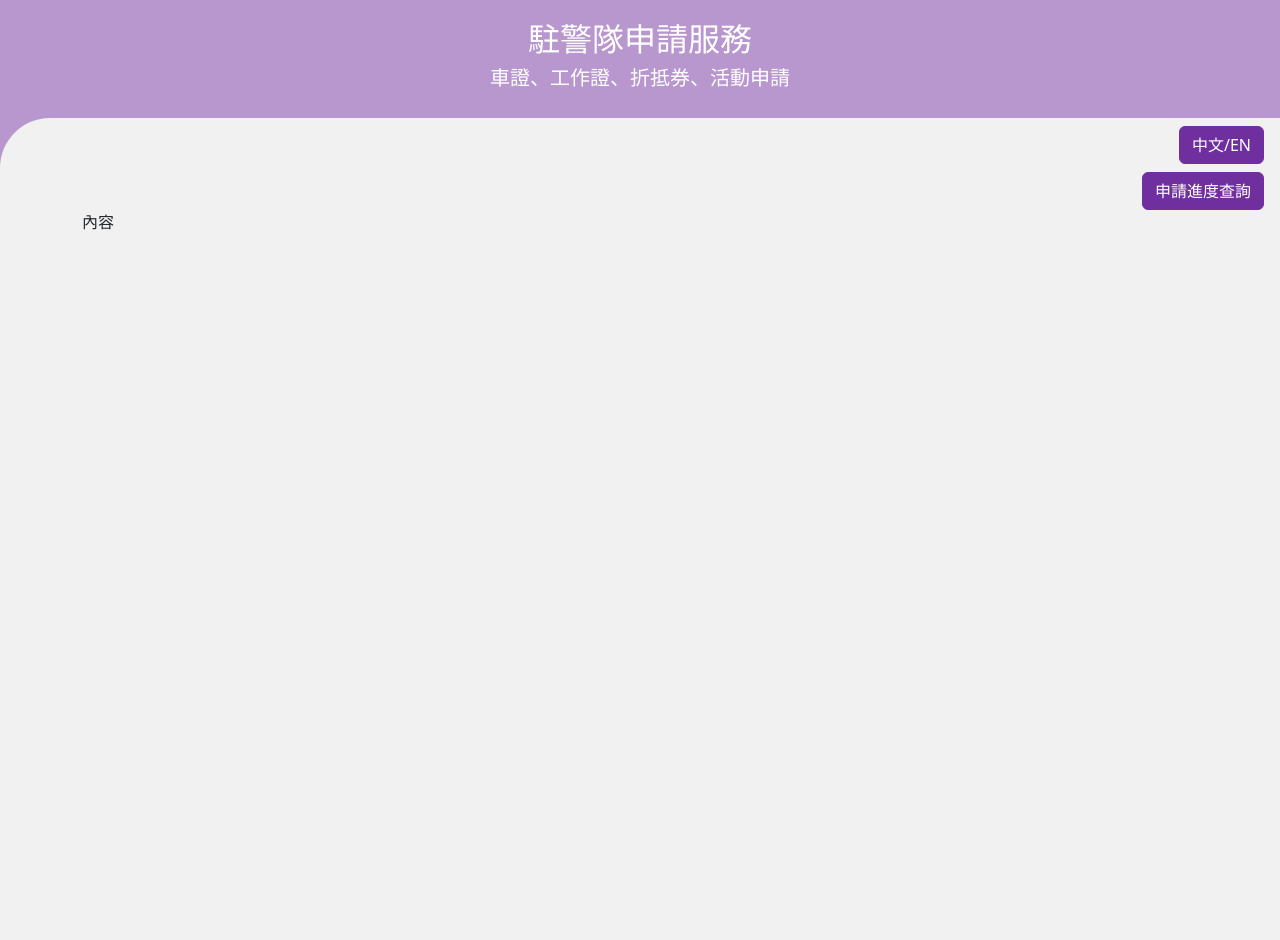
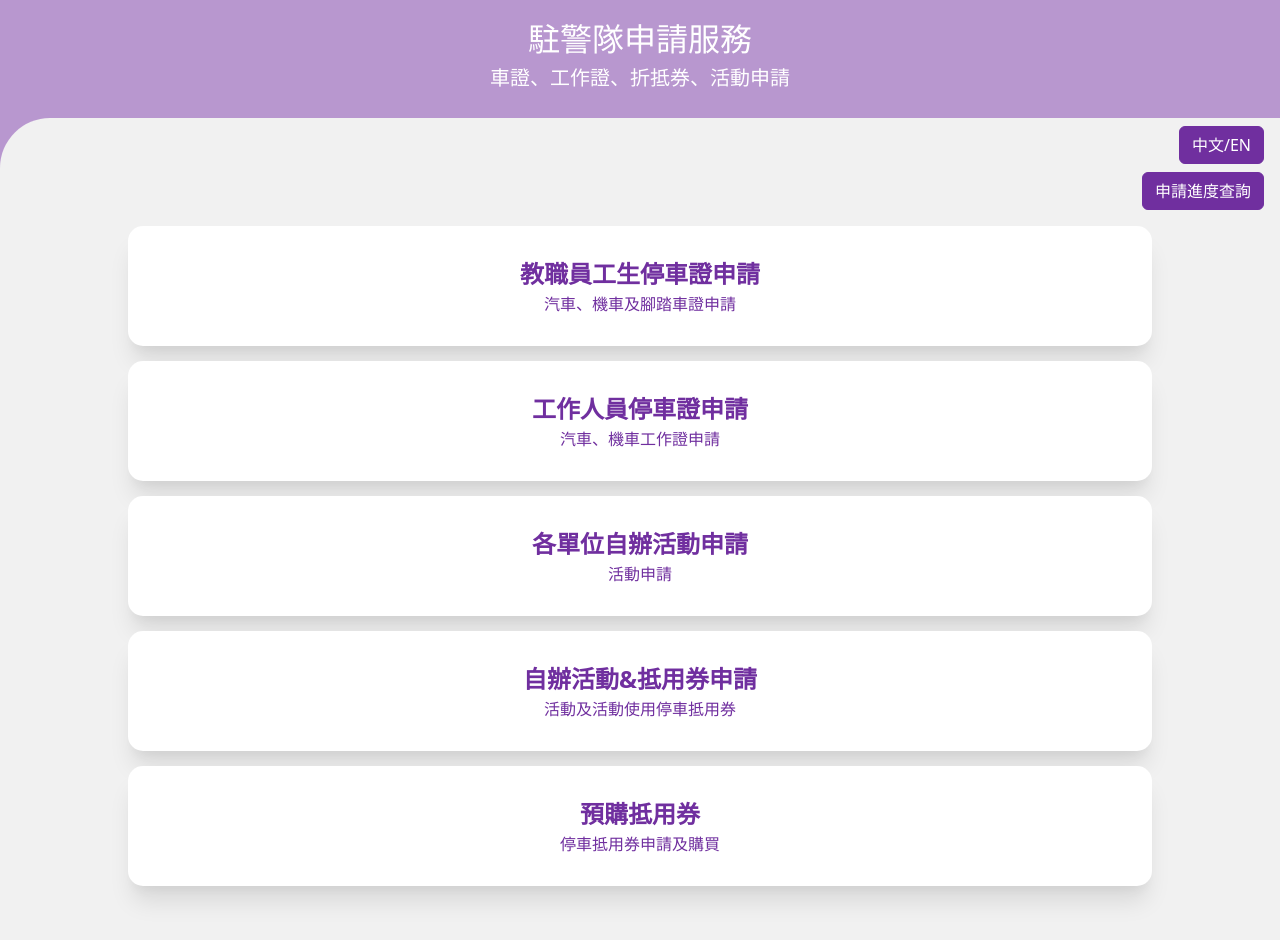
Before and after one commit to mitwitCTC/NTHU-Parking-Event-Management, a Vue app: page / in a window 1280 px wide. Shown: the top 940 px of the page. Built offline with nearby package versions, Linux system fonts and the light colour scheme.

Commit message:
feat: update index view

```diff
--- a/src/components/TheWelcome.vue
+++ b/src/components/TheWelcome.vue
@@ -16,7 +16,89 @@ import TheLayout from '@/components/TheLayout.vue'
           </router-link>
         </button>
       </div>
-      <div class="container">內容</div>
+      <div class="container mt-3">
+        <ul class="nav-links">
+          <li>
+            <router-link to="apply-faculty-student-parking">
+              <p class="d-flex flex-column mb-0 text-nowrap">
+                <span class="fw-bold fs-4">
+                  {{ $t('pages.index.applyFacultyStudentParking') }}
+                </span>
+                <span class="fw-light fs-6">
+                  {{ $t('pages.index.applyFacultyStudentParking_subtitle') }}
+                </span>
+              </p>
+            </router-link>
+          </li>
+          <li>
+            <router-link to="apply-staff-parking">
+              <p class="d-flex flex-column mb-0 text-nowrap">
+                <span class="fw-bold fs-4">
+                  {{ $t('pages.index.applyStaffParking') }}
+                </span>
+                <span class="fw-light fs-6">
+                  {{ $t('pages.index.applyStaffParking_subtitle') }}
+                </span>
+              </p>
+            </router-link>
+          </li>
+          <li>
+            <router-link to="apply-faculty-student-parking">
+              <p class="d-flex flex-column mb-0 text-nowrap">
+                <span class="fw-bold fs-4">
+                  {{ $t('pages.index.applyEvent') }}
+                </span>
+                <span class="fw-light fs-6">
+                  {{ $t('pages.index.applyEvent_subtitle') }}
+                </span>
+              </p>
+            </router-link>
+          </li>
+          <li>
+            <router-link to="apply-faculty-student-parking">
+              <p class="d-flex flex-column mb-0 text-nowrap">
+                <span class="fw-bold fs-4">
+                  {{ $t('pages.index.applyEventCoupon') }}
+                </span>
+                <span class="fw-light fs-6">
+                  {{ $t('pages.index.applyEventCoupon_subtitle') }}
+                </span>
+              </p>
+            </router-link>
+          </li>
+          <li>
+            <router-link to="apply-faculty-student-parking">
+              <p class="d-flex flex-column mb-0 text-nowrap">
+                <span class="fw-bold fs-4">
+                  {{ $t('pages.index.preorderCoupon') }}
+                </span>
+                <span class="fw-light fs-6">
+                  {{ $t('pages.index.preorderCoupon_subtitle') }}
+                </span>
+              </p>
+            </router-link>
+          </li>
+        </ul>
+      </div>
     </template>
   </TheLayout>
 </template>
+
+<style scoped>
+.nav-links {
+  display: flex;
+  flex-direction: column;
+  align-items: center;
+  gap: 15px;
+  li {
+    background-color: #ffffff;
+    border-radius: 15px;
+    text-align: center;
+    padding: 30px;
+    width: 80vw;
+    box-shadow:
+      rgba(0, 0, 0, 0.1) 0px 20px 25px -5px,
+      rgba(0, 0, 0, 0.04) 0px 10px 10px -5px;
+  }
+}
+</style>
```
